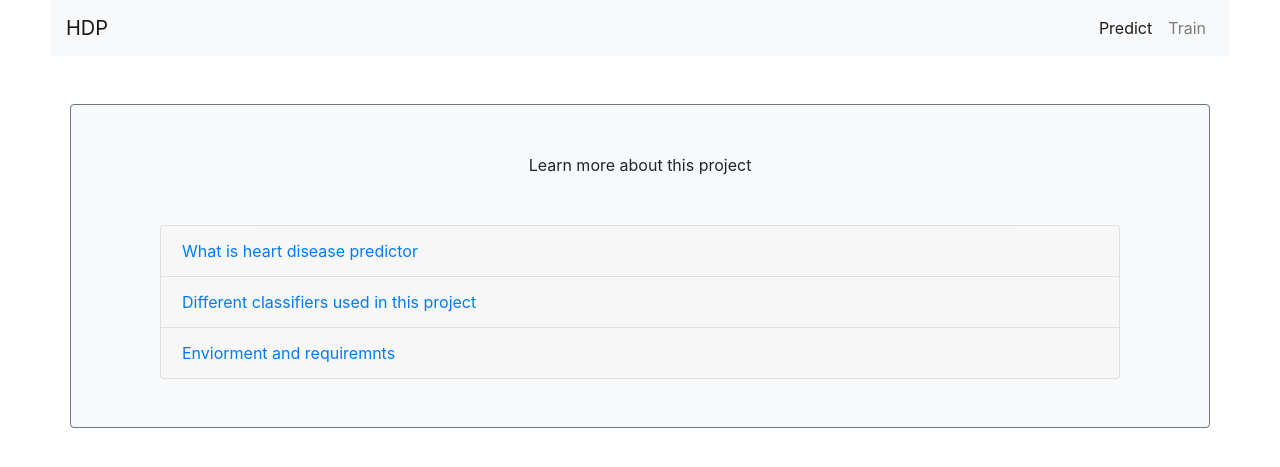
After one commit to Akashno/HeartDiseasePredictor, a Django app: page /learnMore/ in a window 1280 px wide. The commit adds this page. Shown: the top 467 px of the page. Run offline with Django 3.2, Linux system fonts and the light colour scheme; some libraries are stand-ins or nearby versions.

Commit message:
added learn more page

```diff
--- a/main/templates/main/home.html
+++ b/main/templates/main/home.html
@@ -20,7 +20,10 @@
         <a  href="{% url 'index' %}" class="text-white"  > Get Started </a>
     </button>
 
-    <button class="btn  text-black btn-outline-dark   ">Learn more</button>
+    <button class="btn   btn-outline-dark   ">
+        <a  href="{% url 'learnMore' %}" class="text-decoration-none" style="color:inherit"  >Learn more</a>
+
+      </button>
       </div>
     </div>
     <div class="col-12 col-md-6  d-flex justify-content-center align-items-center">
--- /dev/null
+++ b/main/templates/main/learnMore.html
@@ -0,0 +1,67 @@
+{% extends 'base.html' %}
+
+{% block title %} learn more {% endblock title %}
+{% block style %} {% endblock style %}
+
+{% block content %}
+<div class="container p-5 border border-secondary mt-5 rounded bg-light" style="display:grid; place-items:center;">
+<p class=" mb-5">Learn more about this project</p>
+    <div class="accordion" id="accordionExample">
+  <div class="card"  style="min-width:75vw ;">
+    <div class="card-header" id="headingOne">
+      <h2 class="mb-0">
+        <button class="btn btn-link btn-block p-0 text-left" type="button" data-toggle="collapse" data-target="#collapseOne" aria-expanded="true" aria-controls="collapseOne">What is heart disease predictor</button>
+      </h2>
+    </div>
+    <div id="collapseOne" class="collapse " aria-labelledby="headingOne" data-parent="#accordionExample">
+      <div class="card-body">This project analyzes the heart disease patient dataset with proper data processing. Then, different models are trained and predictions are made based on that models. Classifiers like Logistic regression, Naive Bayes, Decision trees, Random forest, and support vector machines are used as model algorithms for predicting the results.</div>
+    </div>
+  </div>
+<div class="card" >
+    <div class="card-header" id="headingTwo">
+      <h2 class="mb-0">
+        <button class="btn btn-link btn-block p-0 text-left" type="button" data-toggle="collapse" data-target="#collapseTwo" aria-expanded="true" aria-controls="collapseTwo">Different classifiers used in this project</button>
+      </h2>
+    </div>
+    <div id="collapseTwo" class="collapse " aria-labelledby="headingOne" data-parent="#accordionExample">
+      <div class="card-body">
+        There is a total of 6 Algorithms used Here for Model Training.
+        <ul class="mt-2">
+         <li> Logistic regression Algorithm </li>
+         <li>Gaussian Naive Bayes Algorithm</li>
+         <li>Decision tree Algorithm</li>
+         <li>Support vector machines Algorithm</li>
+         <li>KNN Algorithm</li>
+        </ul>
+      </div>
+    </div>
+  </div>
+ <div class="card" >
+    <div class="card-header" id="headingTwo">
+      <h2 class="mb-0">
+        <button class="btn btn-link btn-block p-0 text-left" type="button" data-toggle="collapse" data-target="#collapseThree" aria-expanded="true" aria-controls="collapseThree">Enviorment and requiremnts</button>
+      </h2>
+    </div>
+    <div id="collapseThree" class="collapse " aria-labelledby="headingOne" data-parent="#accordionExample">
+      <div class="card-body">
+        <ul class="mt-2">
+         <li>
+            Python: Since python is the best fit in the field of data science and machine learning we chose python as our environment for this project.
+         </li>
+         <li>
+            Django: Django is used as the web support for this project. Django is so efficient in integrating with machine learning.
+         </li>
+         <li>
+            Sci kit learn Libraries: Classifiers packages are from the Sci kit learn library
+         </li>
+        </ul>
+      </div>
+    </div>
+  </div>
+
+</div>
+</div>
+{% endblock content %}
+
+
+{% block script %}{% endblock script %}
--- a/main/urls.py
+++ b/main/urls.py
@@ -1,11 +1,12 @@
 from django.urls import path
-from main.views import index,analyse,train,home
+from main.views import index,analyse,train,home,learnMore
 
 urlpatterns = [
     path('', home, name='home'),
     path('index', index, name='index'),
     path('analyse/<int:pk>', analyse, name='analyse'),
     path('train/', train, name='train'),
+    path('learnMore/', learnMore, name='learnMore'),
 
 
 ]
--- a/main/views.py
+++ b/main/views.py
@@ -16,6 +16,14 @@ def index(request):
 def home(request):
     context = {}
     return render(request, 'main/home.html', context)
+
+def learnMore(request):
+    faqs = [
+         { 'id':'0','title':"What is heart disease predictor",'content':"This project analyzes the heart disease patient dataset with proper data processing. Then, different models are trained and predictions are made based on that models. Classifiers like Logistic regression, Naive Bayes, Decision trees, Random forest, and support vector machines are used as model algorithms for predicting the results. These classifiers were imported from the sci-kit learn library which is a famous library for machine learning problems in python. The output target is predicted from the different models used by giving the 13 predictor variables such as Age, Sex, Angina, Resting Blood Pressure, Serum cholesterol, Fasting Blood Sugar, Resting ECG, Max heart rate achieved, Exercise-induced angina, Peak exercise St segment."},
+         { 'id':'1','title':"Classifiers used to predict the disease",'content':"There is a total of 6 Algorithms used Here for Model Training.  Logistic regression Algorithm Gaussian Naive Bayes Algorithm Decision tree Algorithm Random Forest Algorithm Support vector machines Algorithm KNN Algorithm These ALgorithms are imported from the sci-kit learn library which is a famous library for machine learning problems in python."}
+    ]
+    context = { 'faqs':faqs }
+    return render(request, 'main/learnMore.html', context)
 
 def analyse(request, pk):
     data = {
```
